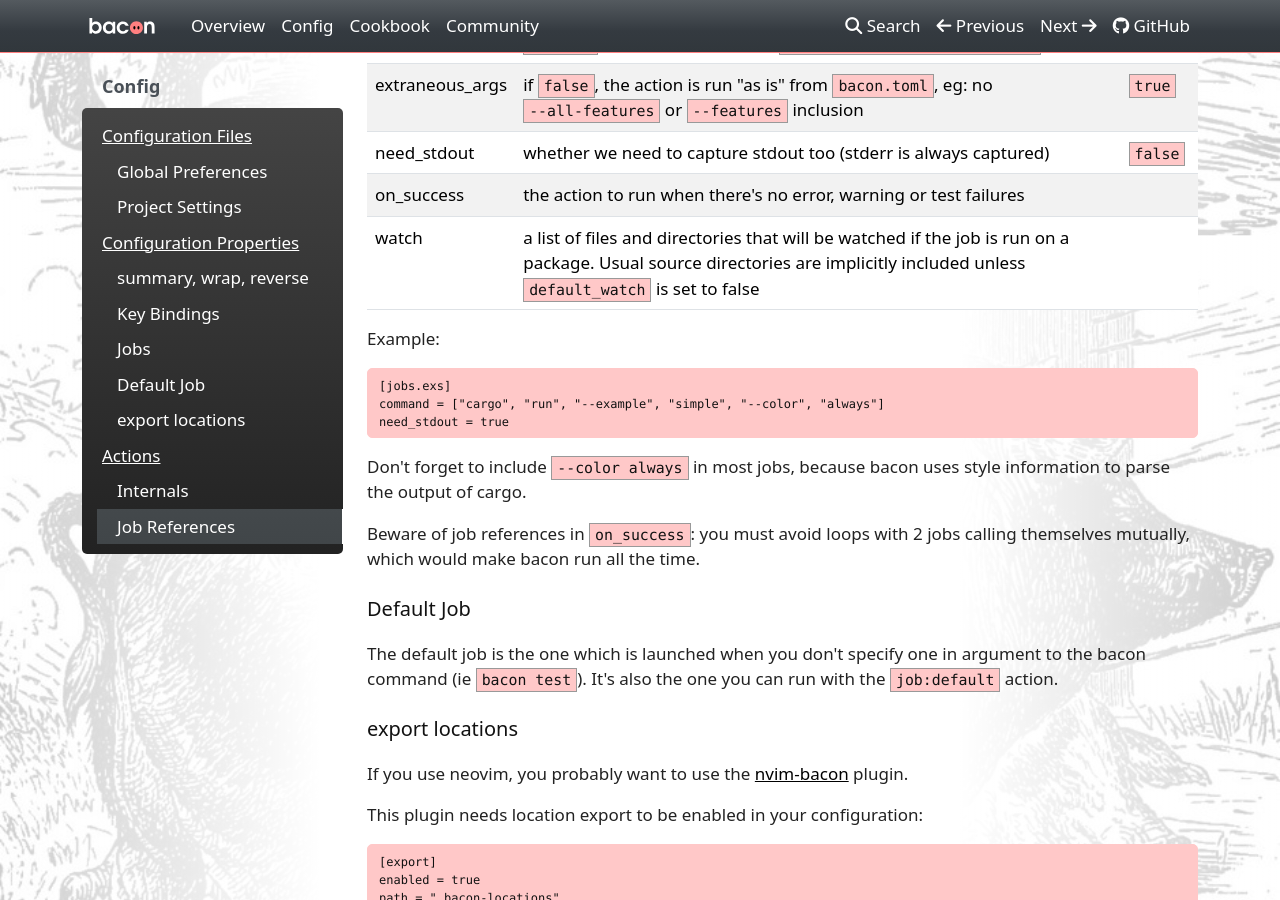
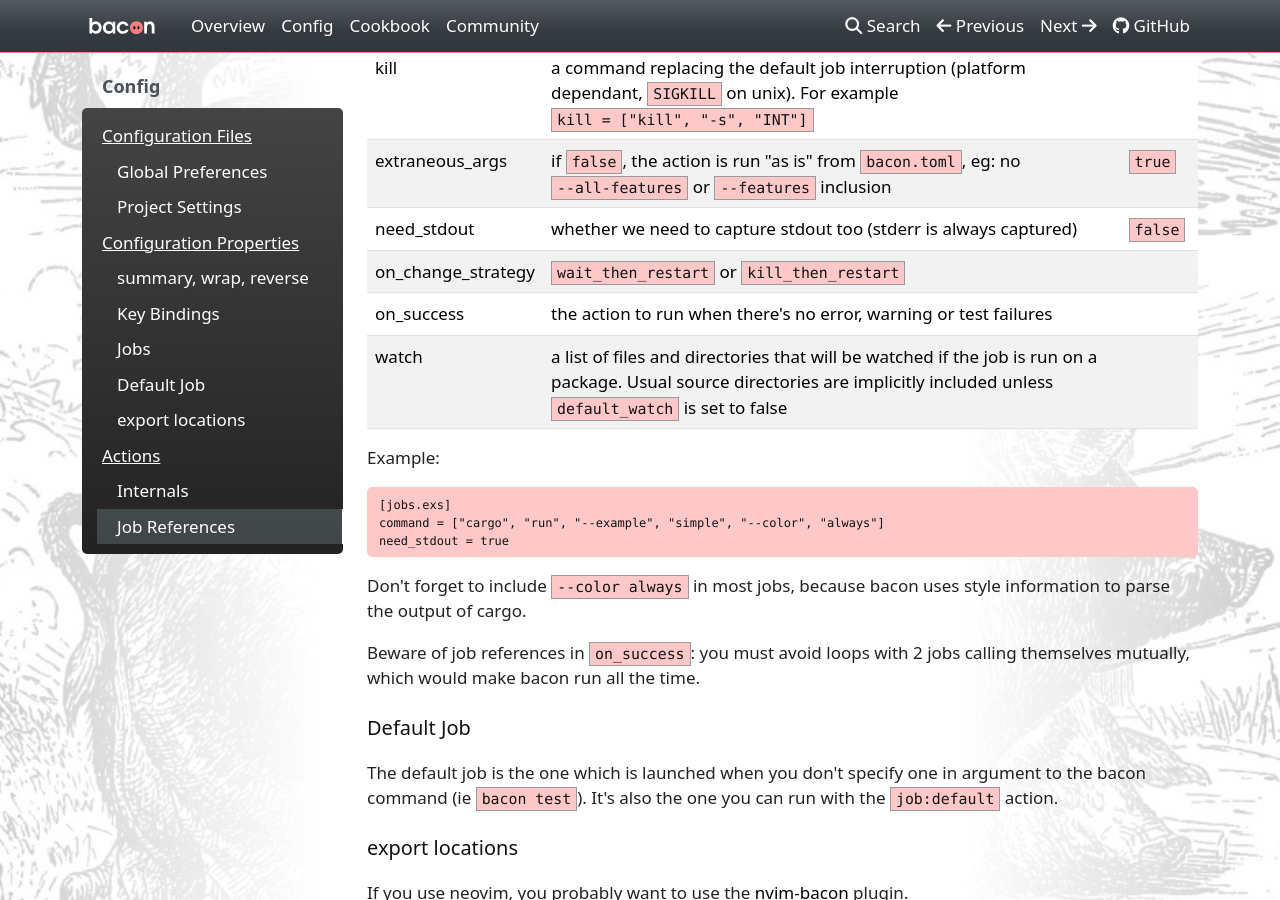
Before and after one commit to Canop/bacon, an MkDocs documentation site: the page built from website/docs/config.md, in a window 1280 px wide and 900 px high, scrolled down 2611 px. Built offline with MkDocs 1.6.1, drawn with Linux system fonts in a browser that asks for light colours; nearby versions of some CDN libraries; a style sheet for code colours, icons or effects is not loaded.

Commit message:
better document on_change_strategy setting

```diff
--- a/website/docs/config.md
+++ b/website/docs/config.md
@@ -103,6 +103,7 @@
 kill | a command replacing the default job interruption (platform dependant, `SIGKILL` on unix). For example `kill = ["kill", "-s", "INT"]` |
 extraneous_args | if `false`, the action is run "as is" from `bacon.toml`, eg: no `--all-features` or `--features` inclusion | `true`
 need_stdout |whether we need to capture stdout too (stderr is always captured) | `false`
+on_change_strategy | `wait_then_restart` or `kill_then_restart` |
 on_success | the action to run when there's no error, warning or test failures |
 watch | a list of files and directories that will be watched if the job is run on a package. Usual source directories are implicitly included unless `default_watch` is set to false |
 
```
Also changed, not shown: 1 other file.
